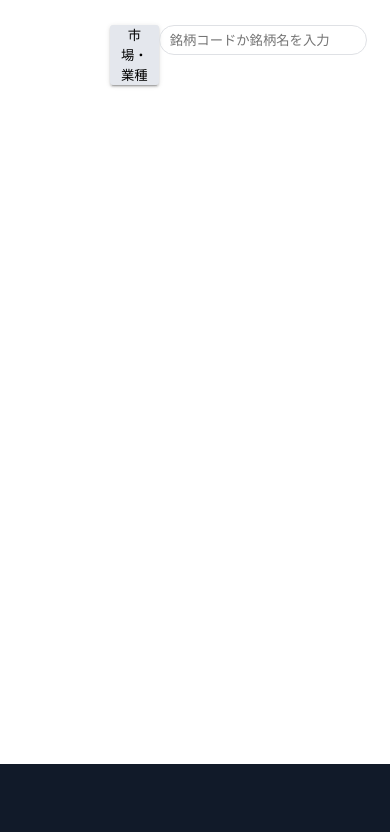
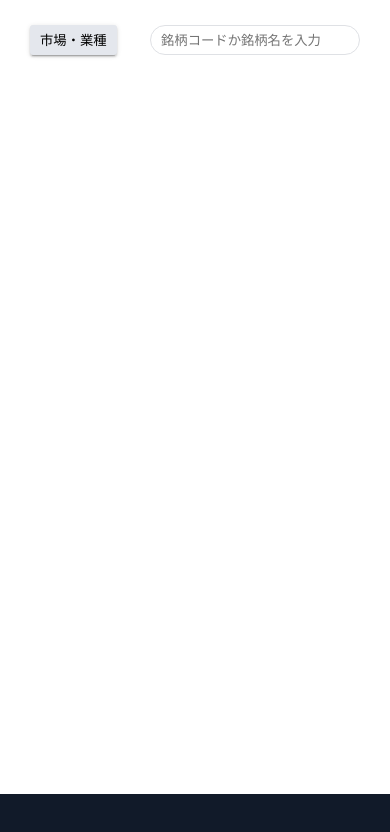
Before and after one commit to tomohiro3/kabunseki-frontend, a Next.js app: page /search in a window 390 px wide. Shown: the top 832 px of the page. Built offline with nearby package versions, Linux system fonts and the light colour scheme.

Commit message:
Tweaked components position, length and size for being responsive

```diff
--- a/components/atoms/Icon.tsx
+++ b/components/atoms/Icon.tsx
@@ -3,6 +3,7 @@ import styled from "styled-components";
 import { IconProps } from "../../types/atoms";
 import Icons from "../../assets/sprite.svg";
 import { primary } from "../../constants/color";
+import { mobile } from "../../constants/length";
 
 // Since svg element's viewBox actually doesn't give width and height to its self, need to wrap it with something that can have width and height.
 // You can give width and height attribute to svg element directly but it doesn't seem how it works
@@ -13,17 +14,22 @@ import { primary } from "../../constants/color";
 export const Icon: React.FC<IconProps> = props => {
   return (
       <StyledSpan wh={props.wh}>
-        <svg role={props.role} viewBox={`0 0 ${props.wh} ${props.wh}`} fill={props.fill} >
+        <svg role={props.role} viewBox="0 0 24 24" fill={props.primary ? primary : props.fill} >
           <use xlinkHref={`${Icons}#${props.iconName}`} />
         </svg>
       </StyledSpan>
   )
 }
-export const MediumIcon: React.FC<IconProps> = props => <Icon wh={38} fill={props.primary ? primary : props.fill} {...props} />;
-export const SmallIcon: React.FC<IconProps> = props => <Icon wh={14} fill={props.primary ? primary : props.fill} {...props} />;
+export const MediumIcon: React.FC<IconProps> = props => <Icon wh="m" fill={props.primary ? primary : props.fill} {...props} />;
+export const SmallIcon: React.FC<IconProps> = props => <Icon wh="s" fill={props.primary ? primary : props.fill} {...props} />;
 
 const StyledSpan = styled.span<IconProps>`
   display: inline-block;
-  width: ${props => props.wh ? `${props.wh}px` : undefined};
-  height: ${props => props.wh ? `${props.wh}px` : undefined};
+  width: ${props => props.wh == "m" ? "38px" : props.wh == "s" ? "14px" : undefined};
+  height: ${props => props.wh == "m" ? "38px" : props.wh == "s" ? "14px" : undefined};
+
+  @media only screen and (max-width: ${mobile}) {
+    width: ${props => props.wh == "m" ? "24px" : props.wh == "s" ? "14px" : undefined};
+    height: ${props => props.wh == "m" ? "24px" : props.wh == "s" ? "14px" : undefined};
+  }
 `
--- a/components/atoms/Modal.tsx
+++ b/components/atoms/Modal.tsx
@@ -1,6 +1,7 @@
 import React from "react";
 import styled from "styled-components";
 import { ModalProps } from "../../types/atoms";
+import { mobile, navWidth } from "../../constants/length";
 
 export const Modal: React.FC<ModalProps> = props => props.open ? <StyledModal {...props} /> : null;
 export const ModalContent: React.FC = props => <StyledModalContent {...props} />;
@@ -13,15 +14,28 @@ const StyledModal = styled.div`
   width: 100%;
   height: 100%;
   color: white;
-  overflow: auto;
   background-color: rgb(0,0,0);
   background-color: rgba(0,0,0,0.4);
+
+  @media only screen and (max-width: ${mobile}) {
+      overflow: auto;
+  }
 `
-
 const StyledModalContent = styled.div`
+  position: absolute;
+  top: 50%;
+  left: 50%;
+  transform: translateX(-50%) translateY(-50%);
   background-color: #fefefe;
-  margin: 15% auto;
   padding: 20px;
   border: 1px solid #888;
   width: 80%;
+  height: 85%;
+
+  @media only screen and (max-width: ${mobile}) {
+    top: 30%;
+    transform: translateX(-50%) translateY(-30%);
+    padding: 10px;
+    height: 80%;
+  }
 `
--- a/components/molecules/IconButton.tsx
+++ b/components/molecules/IconButton.tsx
@@ -1,15 +1,20 @@
 import React from 'react';
-import { Button } from '../atoms/Button';
-import { SmallIcon } from '../atoms/Icon';
+import { BaseButton } from '../atoms/Button';
+import { SmallIcon, MediumIcon } from '../atoms/Icon';
 import { IconButtonProps } from "../../types/molecules";
 
-
-const IconButton: React.FC<IconButtonProps> = (props) => {
+export const SmallIconButton: React.FC<IconButtonProps> = (props) => {
   return (
-    <Button onClick={props.onClick}>
+    <BaseButton onClick={props.onClick}>
       <SmallIcon { ...props }/>
-    </Button>
+    </BaseButton>
   );
 };
 
-export default IconButton;
+export const MediumIconButton: React.FC<IconButtonProps> = (props) => {
+  return (
+    <BaseButton onClick={props.onClick}>
+      <MediumIcon { ...props }/>
+    </BaseButton>
+  );
+};
--- a/components/organisms/SearchCategoryModal.tsx
+++ b/components/organisms/SearchCategoryModal.tsx
@@ -1,15 +1,14 @@
 import React from "react";
 import styled from "styled-components";
 import { Modal, ModalContent } from "../atoms/Modal";
-import IconButton from "../molecules/IconButton";
+import { MediumIconButton } from "../molecules/IconButton";
 import { SearchCategoryModalProps } from "../../types/organisms";
-import { loadGetInitialProps } from "next/dist/next-server/lib/utils";
 
 export const SearchCategoryModal: React.FC<SearchCategoryModalProps> = ({ open, onClick }) => {
   return (
     <Modal open={open}>
       <ModalContent>
-        <IconButton iconName="icon-times" onClick={onClick} />
+        <MediumIconButton iconName="icon-times" onClick={onClick} />
       </ModalContent>
     </Modal>
   )
--- a/components/templates/Layout.tsx
+++ b/components/templates/Layout.tsx
@@ -36,7 +36,7 @@ export default function Layout({children}) {
             </li>
             <li>
               <Link href="/bookmark" as="/bookmark">
-                <a aria-label="お気に入りページに移る">
+                <a aria-label="検索ページに移る">
                   <MediumIcon role="button" iconName="icon-star1" primary />
                 </a>
               </Link>
--- /dev/null
+++ b/constants/length.ts
@@ -0,0 +1,2 @@
+export const mobile = "786px";
+export const navWidth = "80px";
--- a/pages/search/index.tsx
+++ b/pages/search/index.tsx
@@ -9,7 +9,7 @@ export default function Search() {
   return(
     <>
       <div className={styles.top}>
-        <Button bgColor="#e4e7ed" onClick={() => setModalOpen(!modalOpen)}>市場・業種</Button>
+        <Button aria-label="Open category select modal" bgColor="#e4e7ed" onClick={() => setModalOpen(!modalOpen)}>市場・業種</Button>
         <SearchBar id="top-search-input" buttonId="top-search-button" className={styles.searchbar_wrapper} fill="primary" placeholder="銘柄コードか銘柄名を入力"
           onChange={() => console.log("Chnaged")}
           onClick={(e: any) => {
--- a/styles/_variables.scss
+++ b/styles/_variables.scss
@@ -1,2 +1,4 @@
 $header-height: 60px;
-$nav-width:80px;
+$nav-width: 80px;
+$nav-width-sp: 50px;
+$mobile: 786px
--- a/styles/globals.scss
+++ b/styles/globals.scss
@@ -36,8 +36,7 @@ p {
 
 button {
   display: inline-block;
-  padding: inherit;
-  margin: inherit;
+  padding: 0;
   border: none;
   font-family: inherit; // Need to inherit font-family or the font inside button will be default font.
   background-color: transparent;
--- a/styles/layout.module.scss
+++ b/styles/layout.module.scss
@@ -11,6 +11,11 @@
   padding: 25px 30px;
   // background-color: rgb(131, 131, 150);
   width: 100%;
+
+  @media only screen and (max-width: $mobile) {
+    margin-left: 0;
+    min-height: calc( 100vh - #{$nav-width-sp} );
+  }
 }
 
 .nav {
@@ -29,10 +34,10 @@
     }
   }
 
-  @media only screen and (max-width: 768px) {
+  @media only screen and (max-width: $mobile) {
     bottom: 0;
     width: 100%;
-    height: $nav-width;
+    height: $nav-width-sp;
     padding: 0 10px;
 
     & ul {
--- a/types/atoms/index.ts
+++ b/types/atoms/index.ts
@@ -1,6 +1,6 @@
 export type ListProps = { flex?: boolean; row?: boolean, };
 export type SvgProps = { width?: string, height?: string, fill?: string, role ?: string, };
-export type IconProps = SvgProps & { iconName?: string, wh?: number, primary?: boolean, };
+export type IconProps = SvgProps & { iconName?: string, wh?: string, primary?: boolean, };
 // Need to make button get basic html attributes for onClick
 // Need to inherit the type below, otherwise onClick won't work
 // interface ButtonProps extends React.HTMLAttributes<HTMLElement>{};
```
